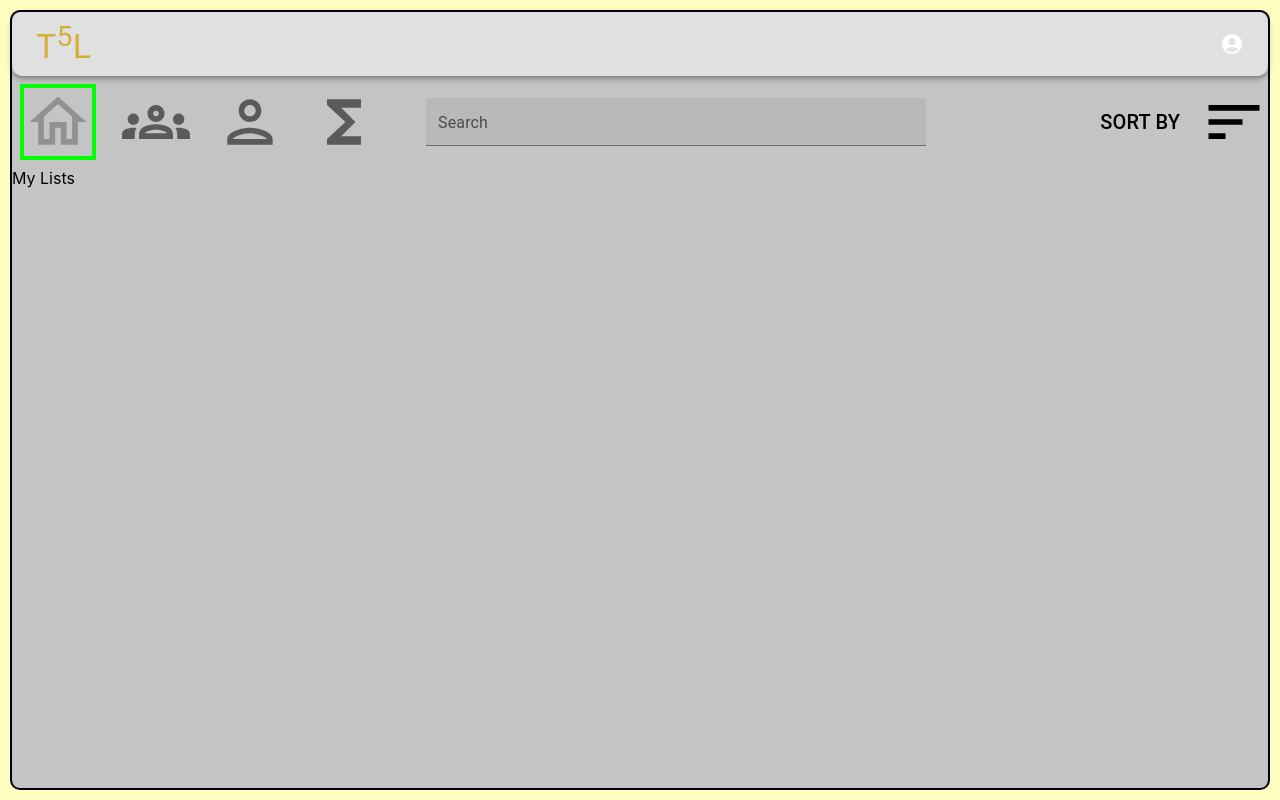
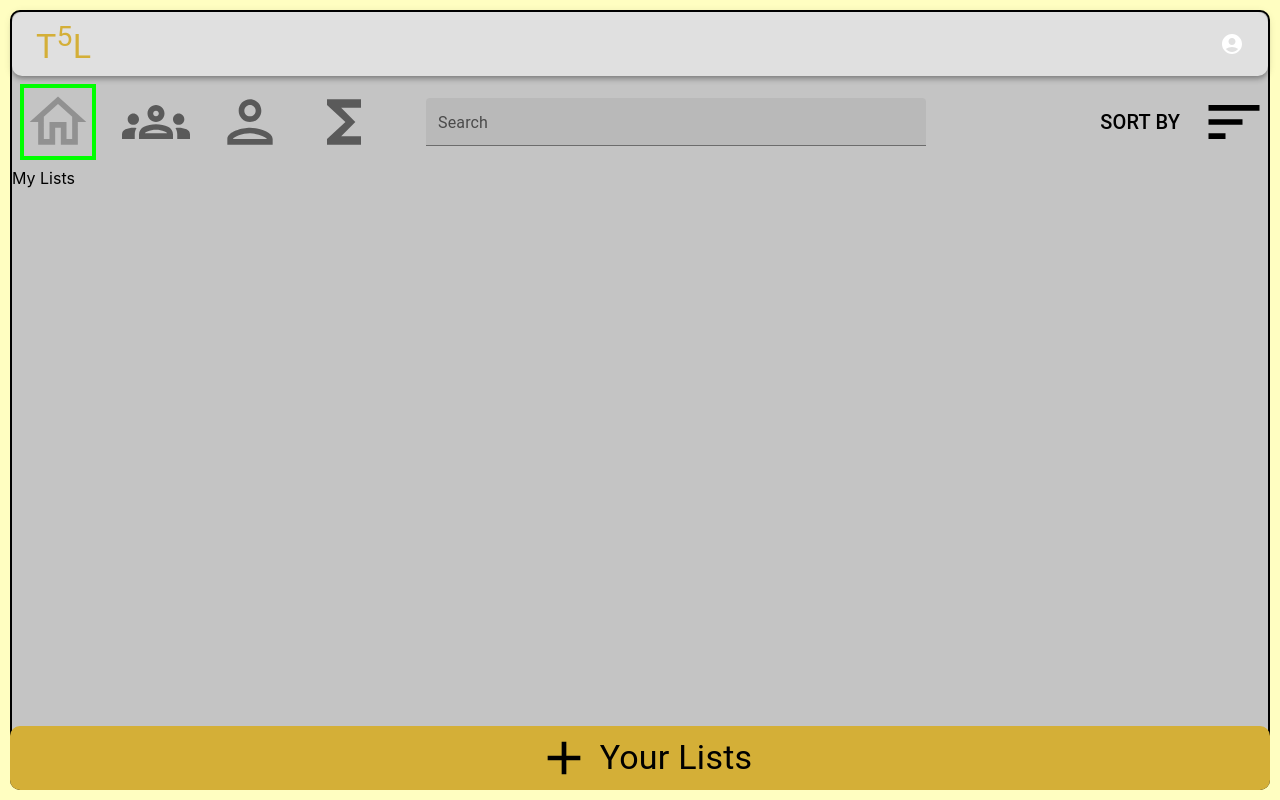
Before and after one commit to Mabedin00/Top5Lister, a React (Create React App) app in the folder client/: page /home in a window 1280 px wide. Built offline with nearby package versions, Linux system fonts and the light colour scheme; no server answers.

Commit message:
removed a few warnings and added status bar with add button

```diff
--- a/client/src/App.css
+++ b/client/src/App.css
@@ -75,3 +75,20 @@ body {
 .navbar {
     fontSize: 10%;
 }
+
+#statusbar {
+    height: 8vh;
+    display: flex;
+    flex-direction: row;
+    align-content: center;
+    justify-content: center;
+    background-color: var(--swatch-comments);
+    border-radius: 10px;
+    margin: 10px 10px 10px 10px;
+    /* box-sizing: border-box; */
+    position: absolute;
+    right: 0;
+    bottom: 0;
+    left: 0;
+    z-index: 1;
+}
--- a/client/src/components/AllListsScreen.js
+++ b/client/src/components/AllListsScreen.js
@@ -1,11 +1,5 @@
 import React, { useContext, useEffect } from 'react'
-import { Link } from 'react-router-dom'
-import { Fab, Typography } from '@mui/material'
-import Button from '@mui/material/Button';
-import logo from '../logo.svg';
-import Navbar from './Navbar'
 import AuthContext from '../auth'
-import AppBanner from './AppBanner';
 
 export default function AllListsScreen() {
     const { auth } = useContext(AuthContext);
--- a/client/src/components/AppBanner.js
+++ b/client/src/components/AppBanner.js
@@ -119,7 +119,7 @@ export default function AppBanner() {
                             aria-haspopup="true"
                             onClick={handleProfileMenuOpen}
                             color="inherit"
-                            >
+                        >
                             { getAccountMenu(auth.loggedIn) }
                         </IconButton>
                     </Box>
--- a/client/src/components/CommunityListsScreen.js
+++ b/client/src/components/CommunityListsScreen.js
@@ -1,11 +1,5 @@
 import React, { useContext, useEffect } from 'react'
-import { Link } from 'react-router-dom'
-import { Fab, Typography } from '@mui/material'
-import Button from '@mui/material/Button';
-import logo from '../logo.svg';
-import Navbar from './Navbar'
 import AuthContext from '../auth'
-import AppBanner from './AppBanner';
 
 export default function CommunityListsScreen() {
     const { auth } = useContext(AuthContext);
--- a/client/src/components/HomeWrapper.js
+++ b/client/src/components/HomeWrapper.js
@@ -1,8 +1,4 @@
 import React, { useContext, useEffect } from 'react'
-import { Link } from 'react-router-dom'
-import { Fab, Typography } from '@mui/material'
-import Button from '@mui/material/Button';
-import logo from '../logo.svg';
 import Navbar from './Navbar'
 import AuthContext from '../auth'
 import AppBanner from './AppBanner';
@@ -11,6 +7,7 @@ import MyListsScreen from './MyListsScreen';
 import AllListsScreen from './AllListsScreen';
 import UserListsScreen from './UserListsScreen';
 import CommunityListsScreen from './CommunityListsScreen';
+import Statusbar from './Statusbar';
 
 export default function HomeWrapper() {
     const { auth } = useContext(AuthContext);
@@ -41,6 +38,7 @@ export default function HomeWrapper() {
             <AppBanner />
             <Navbar />
             {view}
+            <Statusbar/>
         </div>
     )
 
--- a/client/src/components/LoginScreen.js
+++ b/client/src/components/LoginScreen.js
@@ -1,6 +1,6 @@
 import React, { useContext, useEffect } from 'react'
 import { Link } from 'react-router-dom'
-import { Fab, Typography } from '@mui/material'
+import { Typography } from '@mui/material'
 import Button from '@mui/material/Button';
 import Box from '@mui/material/Box';
 import logo from '../logo.svg';
--- a/client/src/components/MyListsScreen.js
+++ b/client/src/components/MyListsScreen.js
@@ -1,11 +1,5 @@
 import React, { useContext, useEffect } from 'react'
-import { Link } from 'react-router-dom'
-import { Fab, Typography } from '@mui/material'
-import Button from '@mui/material/Button';
-import logo from '../logo.svg';
-import Navbar from './Navbar'
 import AuthContext from '../auth'
-import AppBanner from './AppBanner';
 
 export default function MyListsScreen() {
     const { auth } = useContext(AuthContext);
--- /dev/null
+++ b/client/src/components/Statusbar.js
@@ -0,0 +1,32 @@
+import React, { useContext } from 'react'
+import AuthContext from '../auth'
+import { GlobalStoreContext } from '../store'
+import AddIcon from '@mui/icons-material/Add';
+import Button from '@mui/material/Button';
+import { Typography } from '@mui/material';
+
+
+export default function UserListsScreen() {
+    const { auth } = useContext(AuthContext);
+    const { store } = useContext(GlobalStoreContext);
+
+
+    if (store.viewMode === 'my'){
+        return (
+            <div id="statusbar">
+                <Button >
+                    <AddIcon  sx = {{color:"black", fontSize:"400%"}} />
+                </Button>
+                <Typography variant="h4" sx={{marginTop:"auto", marginBottom:"auto"}} > Your Lists </Typography>
+            </div>
+        )
+    }
+    return (
+        <div id="statusbar">
+            <Typography variant="h4" sx={{marginTop:"auto", marginBottom:"auto"}} >
+                 {store.viewMode.charAt(0).toUpperCase() + store.viewMode.slice(1)} Lists
+            </Typography>
+        </div>
+    )
+
+}
--- a/client/src/components/UserListsScreen.js
+++ b/client/src/components/UserListsScreen.js
@@ -1,11 +1,5 @@
 import React, { useContext, useEffect } from 'react'
-import { Link } from 'react-router-dom'
-import { Fab, Typography } from '@mui/material'
-import Button from '@mui/material/Button';
-import logo from '../logo.svg';
-import Navbar from './Navbar'
 import AuthContext from '../auth'
-import AppBanner from './AppBanner';
 
 export default function UserListsScreen() {
     const { auth } = useContext(AuthContext);
```
